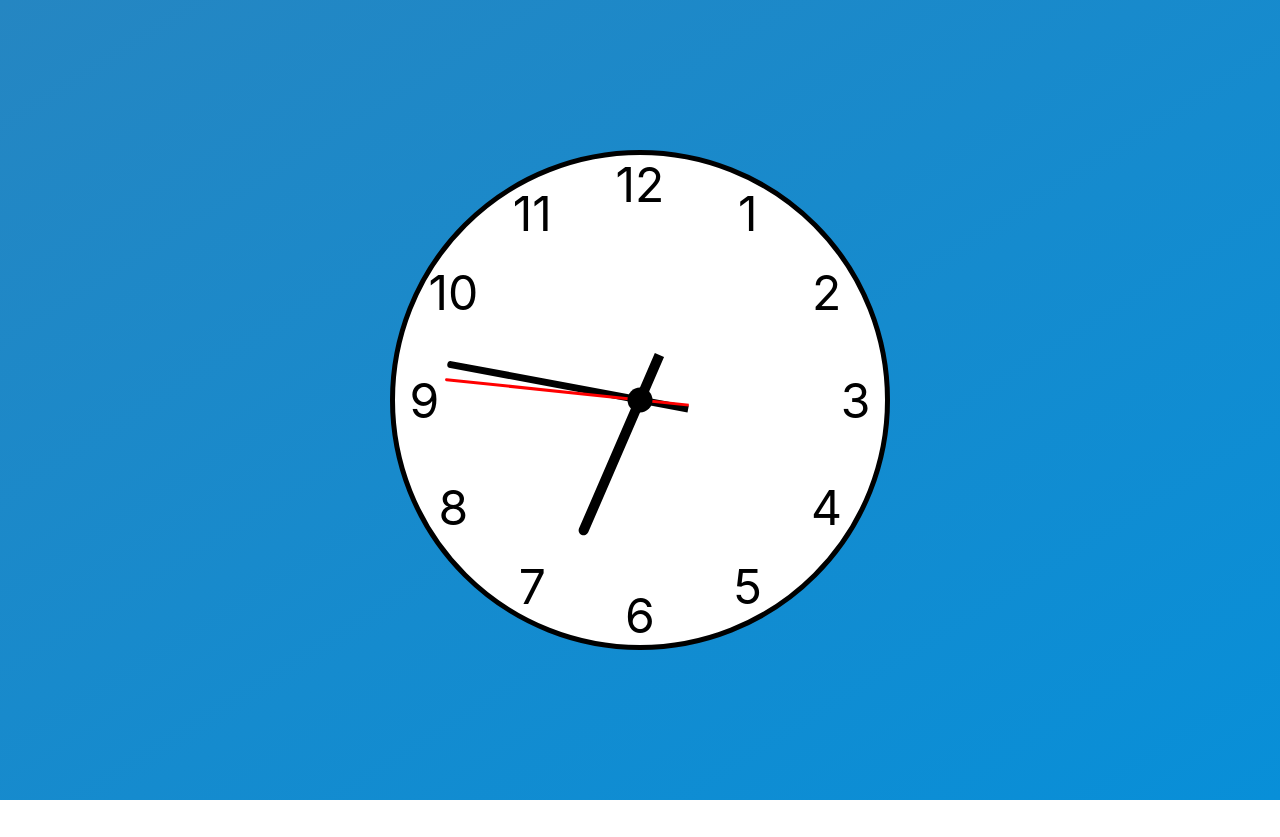
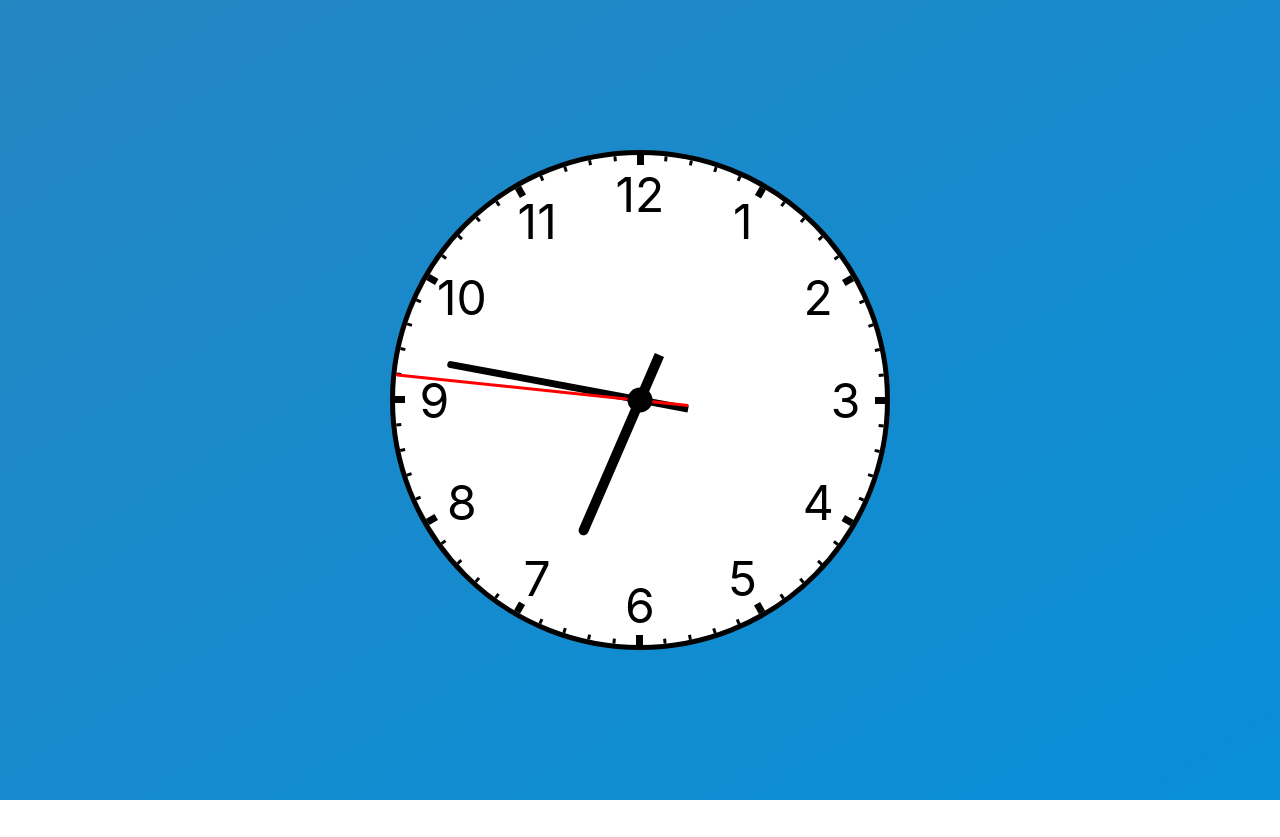
Before and after one commit to rick99gtp/react-clock, a React (Create React App) app: page / in a window 1280 px wide. Built offline with nearby package versions, Linux system fonts and the light colour scheme.

Commit message:
Added hashmarks for all minutes. Larger harhmarks for hours

```diff
--- a/src/components/BaseClock.js
+++ b/src/components/BaseClock.js
@@ -4,8 +4,22 @@ import HourHand from './HourHand';
 import MinuteHand from './MinuteHand';
 import SecondHand from './SecondHand';
 import HourNumbers from './HourNumbers';
+import MinuteHashMarks from './MinuteHashMarks';
 
 const BaseClock = (props) => {
+    // create all hashmarks
+    const hashMarkArray = new Array(60);
+    for(let i=0; i < 60; i++) {
+        hashMarkArray.push(i);
+    }
+
+    // const hourHashMarksArray = [0, 5, 10, 15, 20, 25, 30, 35, 40, 45, 50, 55];
+    const hourHashMarks = hashMarkArray.map((mark, idx) => <MinuteHashMarks key={mark} size={mark} angle={ mark * 6} />);
+
+    // create all minute hashmarks
+    // const minuteHashMarksArray = [];
+    // const minuteHashMarks = minuteHashMarksArray.map(mark => <MinuteHashMarks angle={mark * 30} />);
+
     return (
         <div className='clock-container'>
             <HourNumbers />
@@ -13,6 +27,7 @@ const BaseClock = (props) => {
             <HourHand angle={props.hourAngle}/>
             <MinuteHand angle={props.minuteAngle}/>
             <SecondHand angle={props.secondAngle}/>
+            {hourHashMarks}
         </div>
     )
 };
--- /dev/null
+++ b/src/components/HashMark.css
@@ -0,0 +1,5 @@
+.hash-mark {
+    position: absolute;
+    height: 12px;
+    background-color: #000;
+}
--- /dev/null
+++ b/src/components/HashMark.js
@@ -0,0 +1,11 @@
+import './HashMark.css';
+
+const HashMark = (props) => {
+    return (
+        <div className='hash-mark' style={{transform: `rotate(-${props.angle}deg)`, height: props.size % 5 === 0 ? '10px' : '5px', width: props.size % 5 === 0 ? '7px' : '3px'}}>
+
+        </div>
+    )
+};
+
+export default HashMark;
--- a/src/components/Hour.js
+++ b/src/components/Hour.js
@@ -2,7 +2,7 @@ import "./Hour.css";
 
 const Hour = (props) => {
   return (
-    <div className="hour" style={{ transform: `rotate(${props.angle}deg)` }}>
+    <div className="hour" style={{ transform: `rotate(${props.angle}deg) translateY(2%)` }}>
       <div style={{ transform: `rotate(-${props.angle}deg)`}}>
           {props.time}
       </div>
--- /dev/null
+++ b/src/components/MinuteHashMarks.css
@@ -0,0 +1,7 @@
+.hash-mark-container {
+    position: absolute;
+    width: 100%;
+    height: 100%;
+    display: flex;
+    justify-content: center;
+}
--- /dev/null
+++ b/src/components/MinuteHashMarks.js
@@ -0,0 +1,17 @@
+import './MinuteHashMarks.css';
+import HashMark from './HashMark';
+
+const MinuteHashMarks = (props) => {
+    // hour hashmarks
+    // const hourHashMarksArray = [0, 5, 10, 15, 20, 25, 30, 35, 40, 45, 50, 55];
+
+    // const hourHashMarks = hourHashMarksArray.map(mark => <HashMark angle={mark * 6} />);
+
+    return (
+        <div className='hash-mark-container' style={{transform: `rotate(${props.angle}deg)`}}>
+            <HashMark size={props.size} />
+        </div>
+    )
+};
+
+export default MinuteHashMarks;
--- a/src/components/SecondHand.css
+++ b/src/components/SecondHand.css
@@ -4,9 +4,9 @@
     left: 50%;
     background-color: red;
     width: 3px;
-    height: 50%;
+    height: 60%;
     border-top-left-radius: 10px;
     border-top-right-radius: 10px;
     z-index: 10;
-    transform-origin: 0 80%;
+    transform-origin: 0 83.5%;
 }
```
